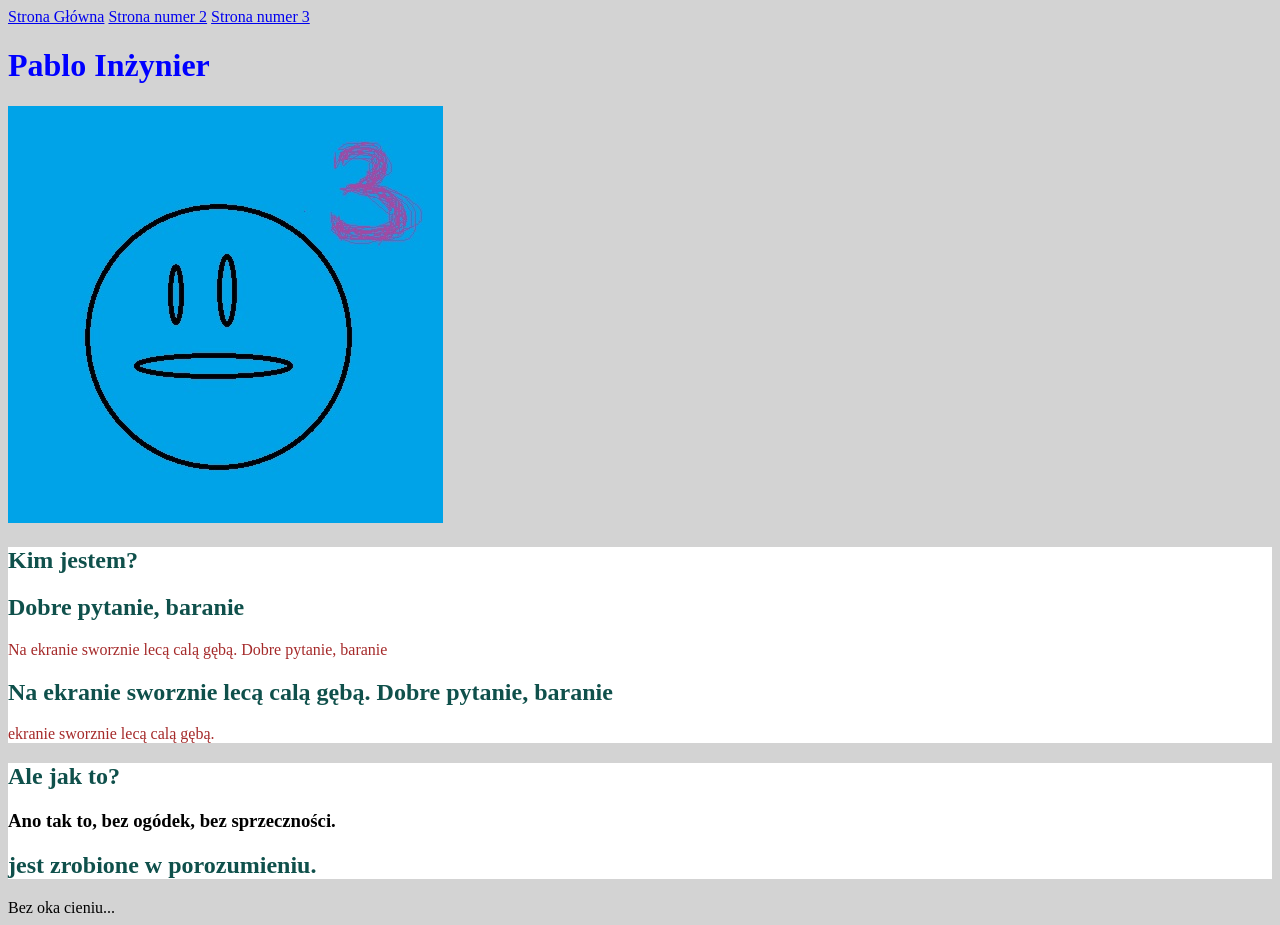
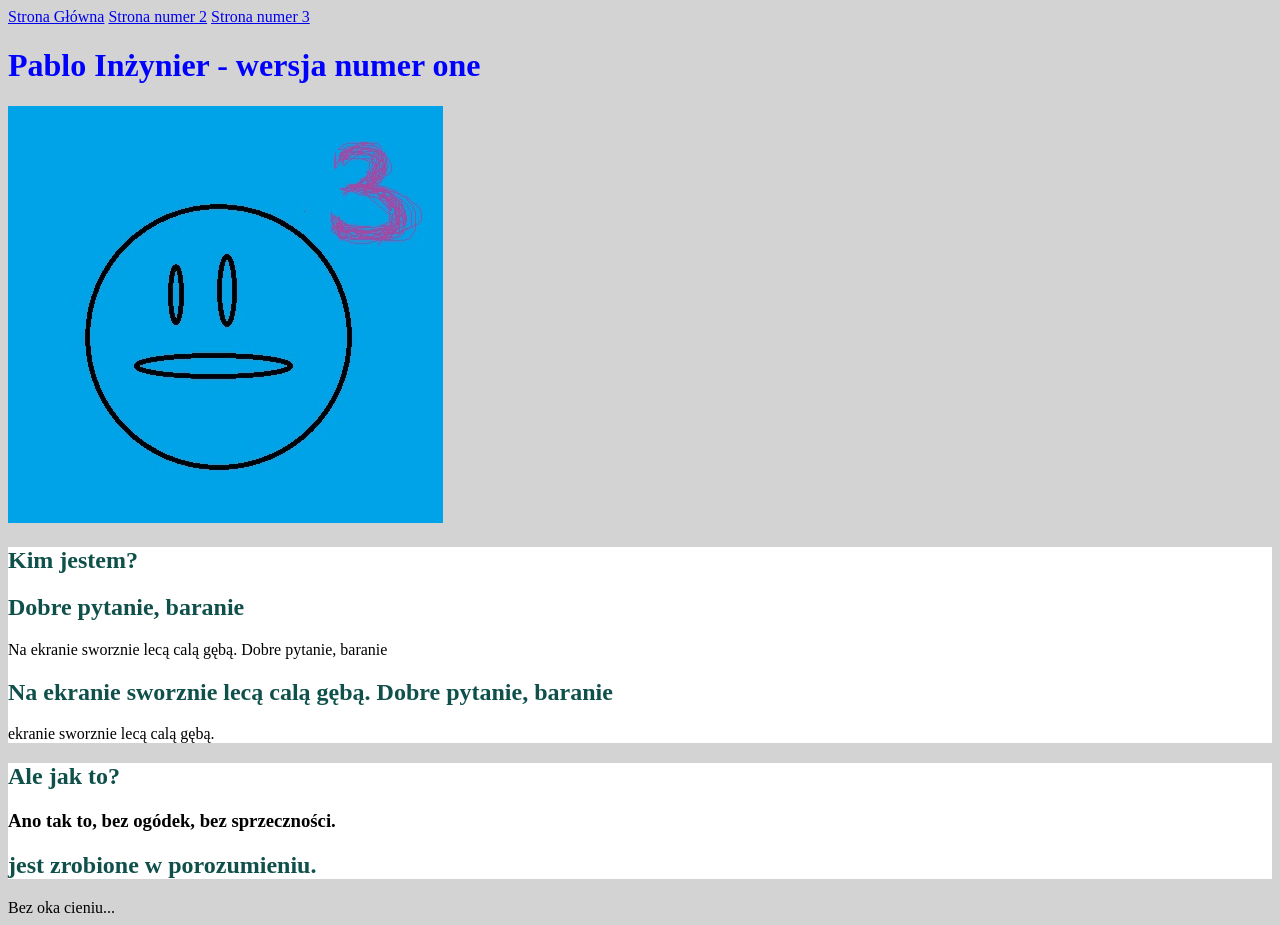
Before and after one commit to pawel-jezior/homepage, a plain HTML site: page strona_numer_3.html in a window 1280 px wide. Drawn offline with Linux system fonts and the light colour scheme.

Commit message:
heading & paragraph styles change

```diff
--- a/strona_numer_3.html
+++ b/strona_numer_3.html
@@ -24,7 +24,7 @@
     <main>
 
         <header>
-            <h1>Pablo Inżynier</h1>
+            <h1>Pablo Inżynier - wersja numer one</h1>
         </header>
 
         <img src="zdjecie_numer_3.jpg" alt="zdjecie na niebieskim tle">
--- a/style.css
+++ b/style.css
@@ -9,9 +9,7 @@ section {
 h1 {
     color: blue;
 }
-p {
-    color: brown;
-}
+
 h2 {
     color: #0f504b;
 }
```
